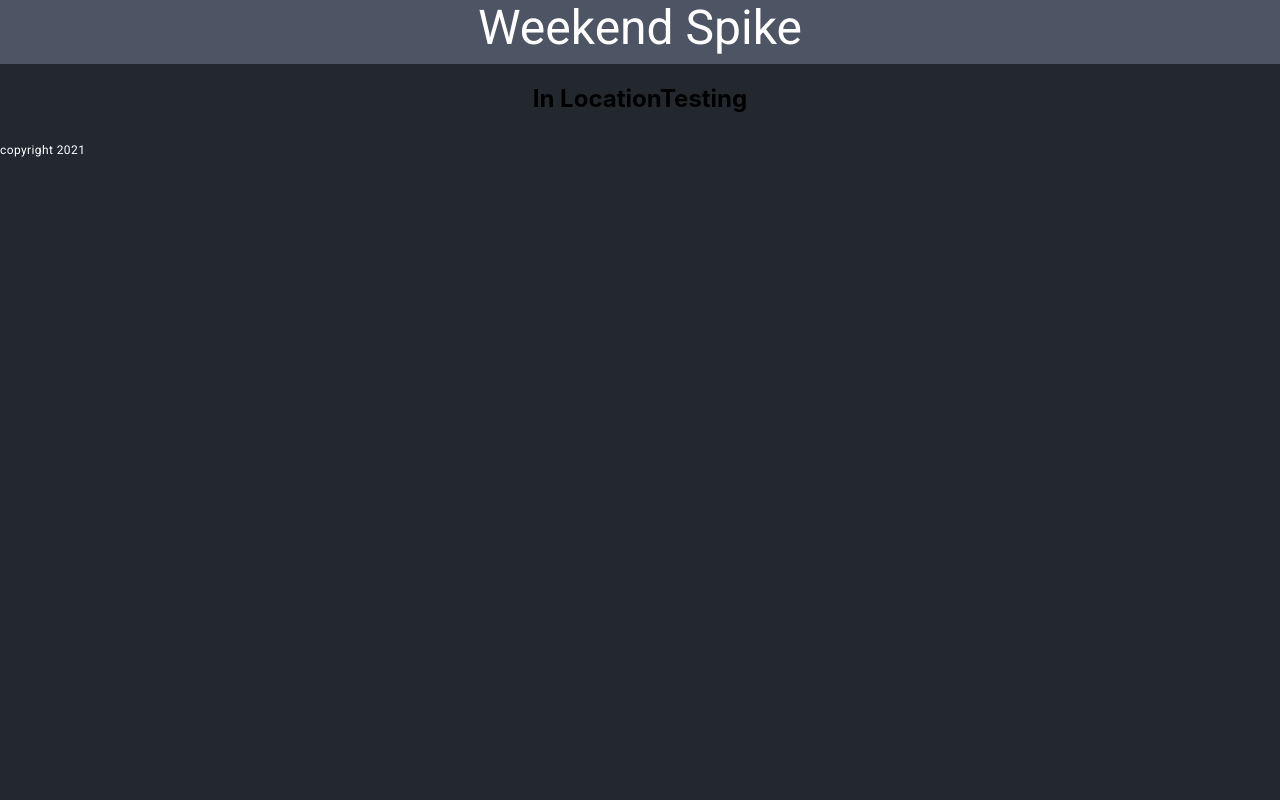
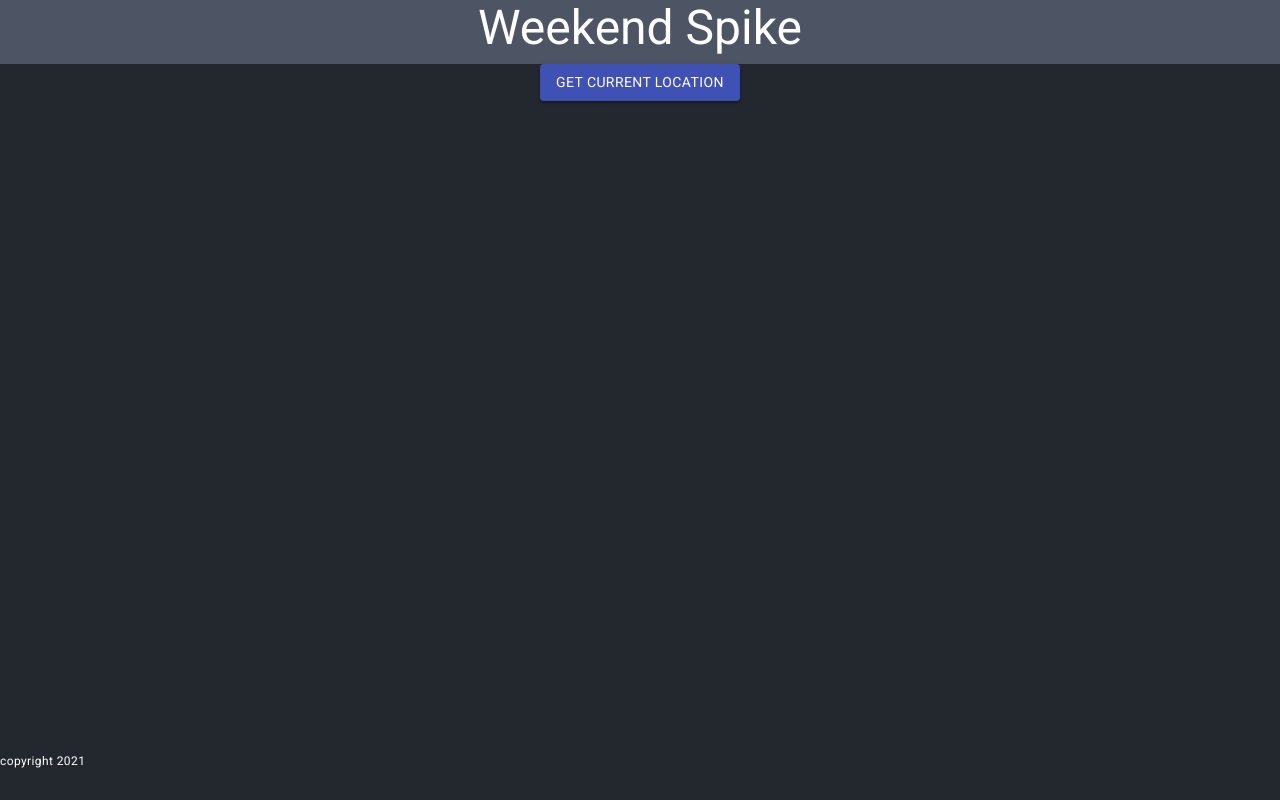
Before and after one commit to brandonwharton/weekend-solo-spike, a React (Create React App) app: page /#/location in a window 1280 px wide. Built offline with nearby package versions, Linux system fonts and the light colour scheme; no server answers.

Commit message:
Made a button that retrieves current location data and stores it locally in state

```diff
--- a/package.json
+++ b/package.json
@@ -2,6 +2,7 @@
   "name": "weekend-solo-spike",
   "version": "0.1.0",
   "private": true,
+  "proxy": "http://localhost:5000",
   "dependencies": {
     "@fontsource/roboto": "^4.4.5",
     "@material-ui/core": "^4.11.4",
--- a/src/AddressCard/AddressCard.jsx
+++ b/src/AddressCard/AddressCard.jsx
@@ -2,7 +2,6 @@ import Card from '@material-ui/core/Card';
 import CardHeader from '@material-ui/core/CardHeader';
 import CardMedia from '@material-ui/core/CardMedia';
 import CardContent from '@material-ui/core/CardContent';
-import CardActions from '@material-ui/core/CardActions';
 import Typography from '@material-ui/core/Typography';
 import { makeStyles } from '@material-ui/core/styles';
 
--- a/src/App/App.css
+++ b/src/App/App.css
@@ -59,6 +59,11 @@ body {
   }
 }
 
+.App-location-testing {
+  min-height: 85vh;
+  max-height: 85vh;
+}
+
 .App-footer {
   background-color: #23272e;
   min-height: 5vh;
--- a/src/LocationTesting/LocationTesting.jsx
+++ b/src/LocationTesting/LocationTesting.jsx
@@ -1,7 +1,47 @@
+import Button from '@material-ui/core/Button';
+import axios from 'axios';
+import { useEffect, useState } from 'react';
+
 function LocationTesting() {
+    // state for storing current location after finding it
+    const [currentLocation, setCurrentLocation] = useState({});
 
+    useEffect(() => {
+        getLocation();
+    }, []);
+
+    // makes a request to retrieve and store user's current location using Google Maps APIs
+    const getLocation = () => {
+        // send current location data
+        axios.post('/api/location')
+            .then(response =>{
+                // then GET location data from server
+                axios.get('/api/location')
+                .then(response =>{
+                    console.log(response.data);
+                    setCurrentLocation(response.data);
+                })
+                .catch(err => {
+                    console.log('Problem with locations GET client-side', err);
+                })
+            })
+            .catch(err => {
+                console.log('Problem with locations POST client-side', err);
+            })
+    }
+
+    console.log('local location state', currentLocation);
     return (
-        <h2>In LocationTesting</h2>
+        <div className="App-location-testing">
+            <Button
+                variant="contained"
+                color="primary"
+                onClick={getLocation}
+            >
+                Get Current Location
+            </Button>
+        </div>
+
     )
 }
 
```
Also changed, not shown: 1 other file (tests, documents, lock files or other folders).
